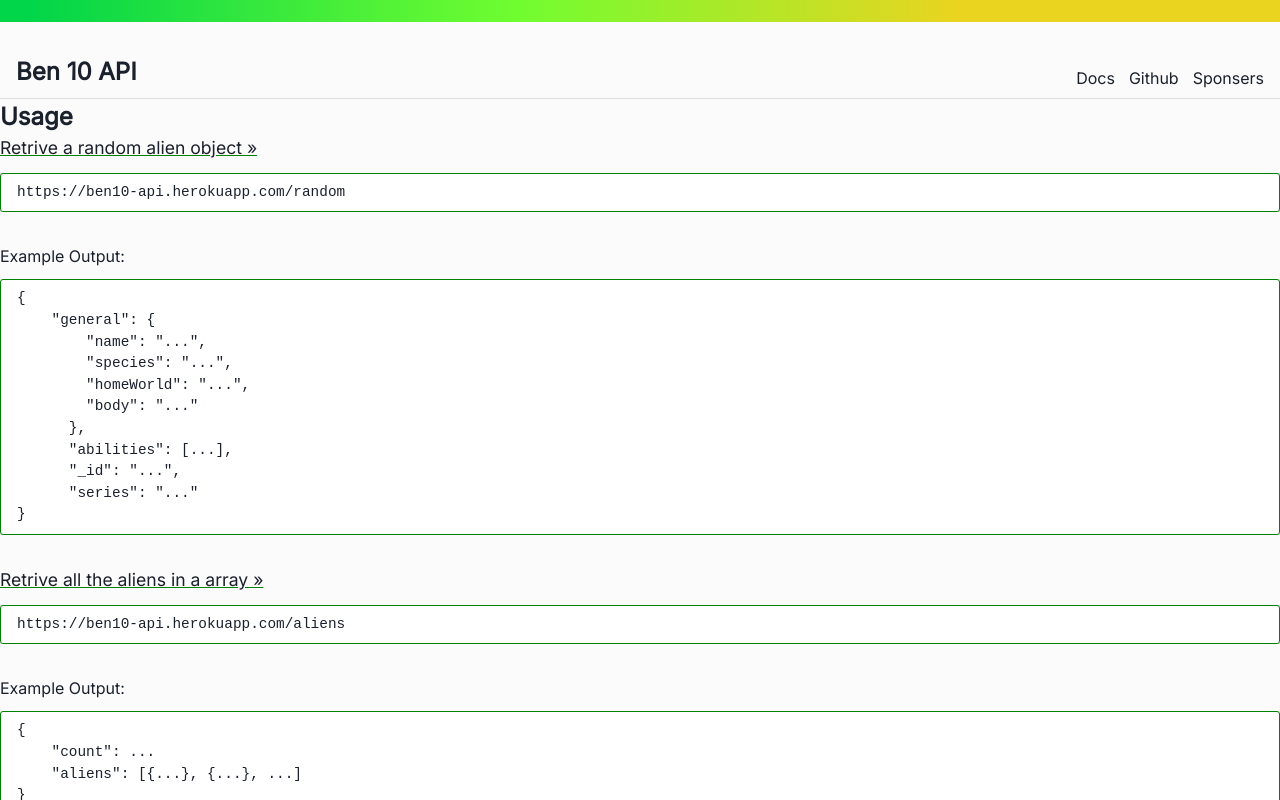
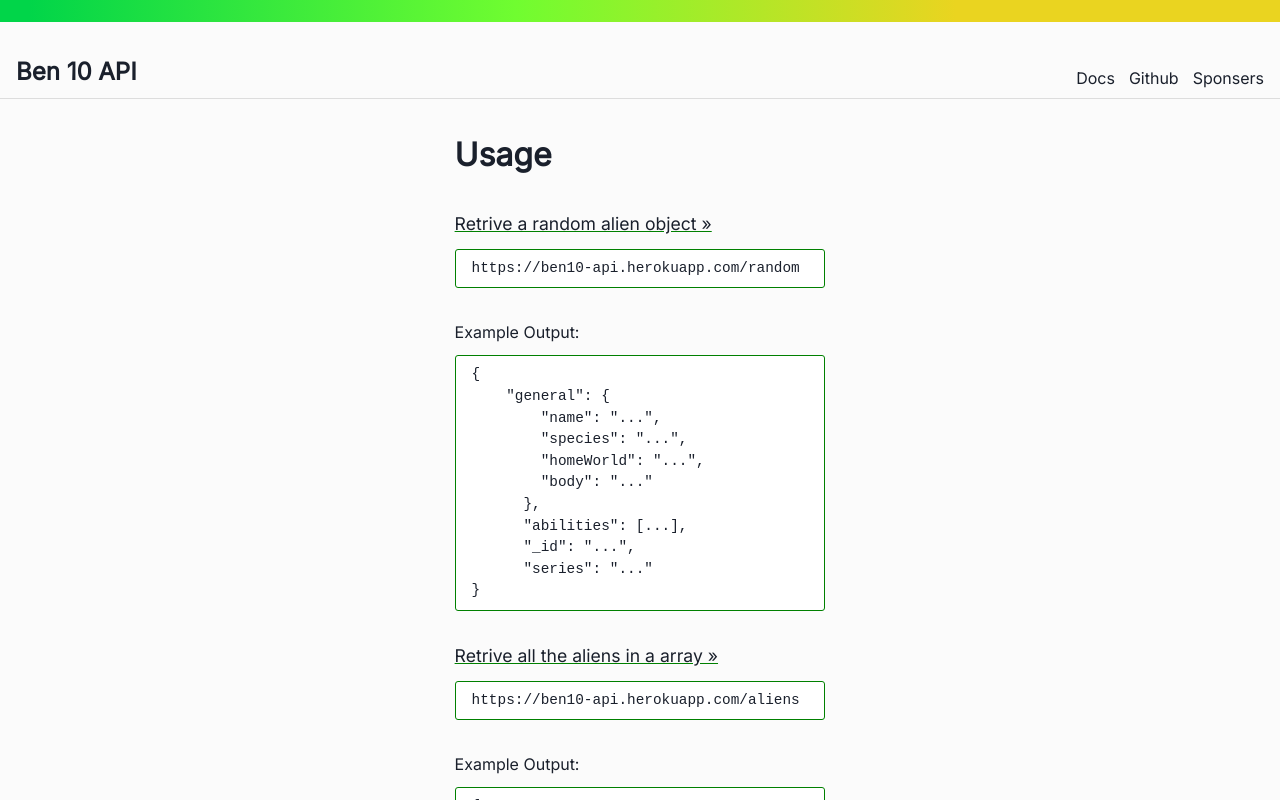
Before and after one commit to AyushSaini00/ben10-REST-API, a Next.js app: page /docs in a window 1280 px wide. Shown: the top 800 px of the page. Built offline with nearby package versions, Linux system fonts and the light colour scheme.

Commit message:
Added Page: sponsers

```diff
--- a/styles/globals.css
+++ b/styles/globals.css
@@ -74,3 +74,18 @@
     color: #fff;
     box-shadow: 0px 4px 8px 0px rgb(170, 244, 148);
 }
+.section-page {
+    padding: 2rem;
+    min-height: 80vh;
+    display: flex;
+    flex-direction: column;
+    justify-content: center;
+    align-items: flex-start;
+}
+.section-page-div {
+    margin: 0 auto;
+}
+.page-title {
+    margin-bottom: 2rem;
+    font-size: 2rem;
+}
```
Also changed, not shown: pages/sponsers.js (added, +13 -0 lines).
